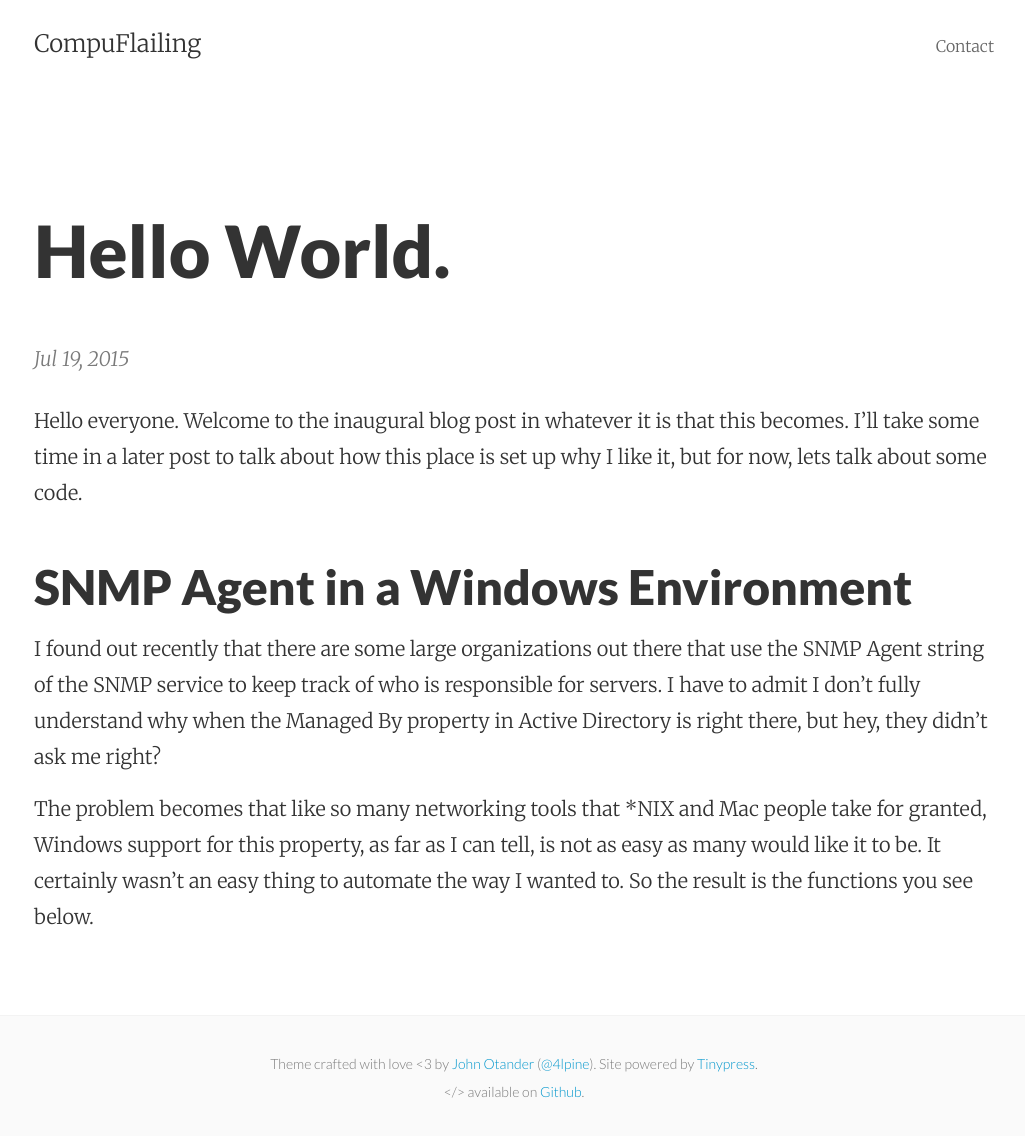
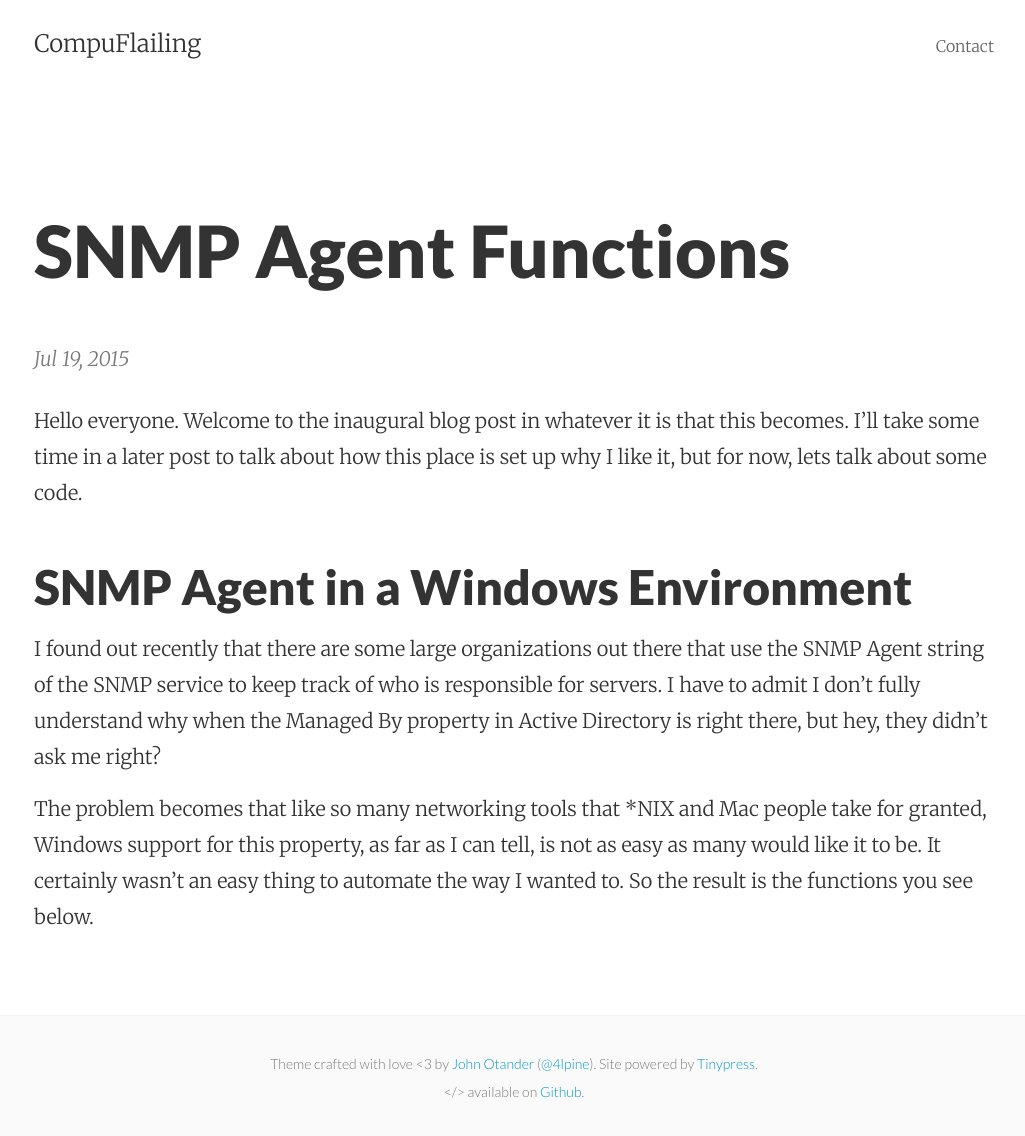
Before and after one commit to RandomNoun7/RandomNoun7.github.io, a Jekyll site: the page built from _posts/2015-07-19-SNMPAgent.markdown, in a window 1280 px wide. Shown: the whole page, without its empty margins (126-1151 px from the left). Built offline with Jekyll 4.4.1, drawn with Linux system fonts in a browser that asks for light colours.

Commit message:
Change Title.

```diff
--- a/_posts/2015-07-19-SNMPAgent.markdown
+++ b/_posts/2015-07-19-SNMPAgent.markdown
@@ -1,6 +1,6 @@
 ---
 published: true
-title: Hello World.
+title: SNMP Agent Functions
 layout: post
 ---
 
```
